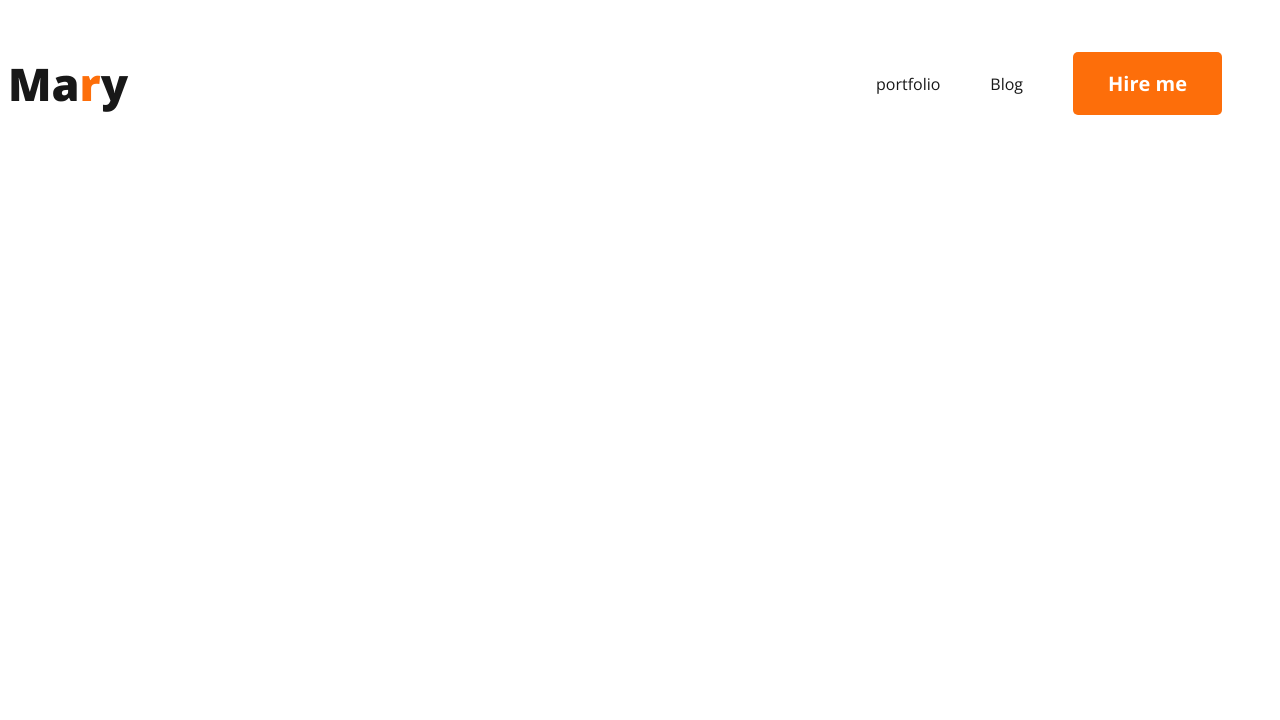
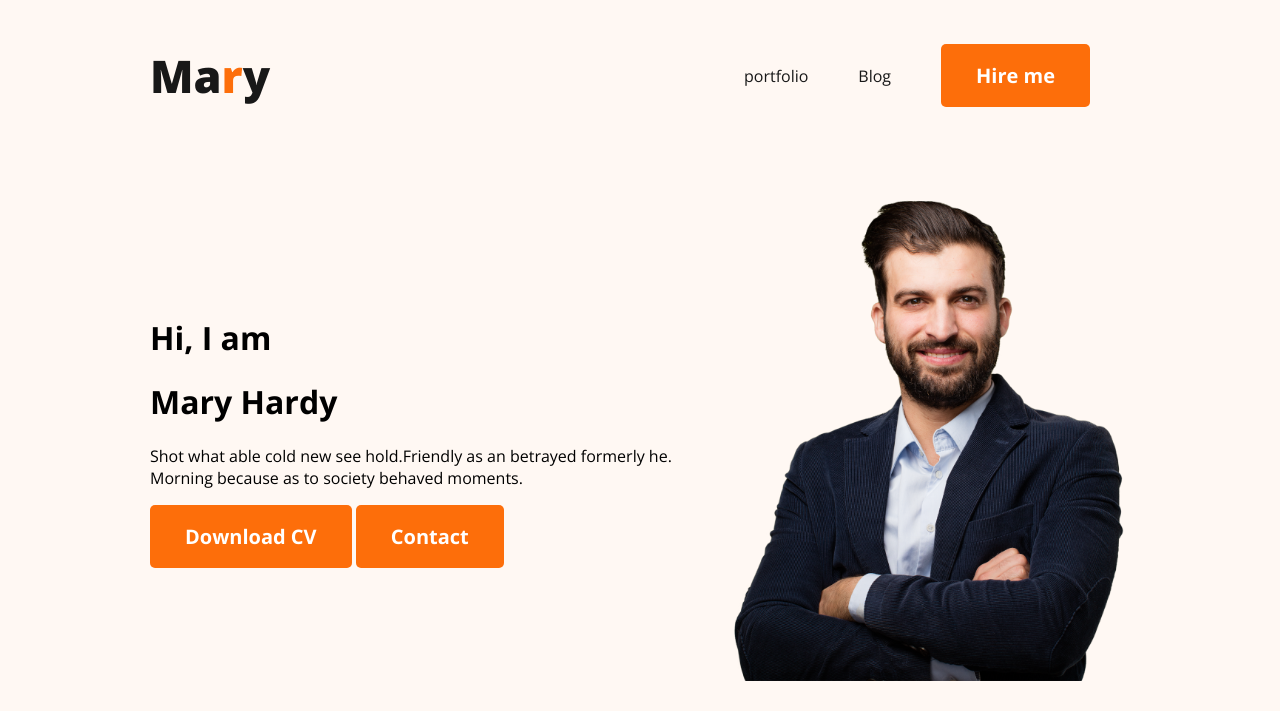
Before and after one commit to Pinku1211/webdevoloper-portfolio, a plain HTML site: page index.html in a window 1280 px wide. Drawn offline with nearby package versions, Linux system fonts and the light colour scheme.

Commit message:
created div

```diff
--- a/index.html
+++ b/index.html
@@ -10,7 +10,7 @@
     <link rel="stylesheet" href="styles/portfolio.css">
 </head>
 <body>
-    <header>
+    <header class="header">
         <nav>
             <h3 class="nav-title">Ma<span class="text-primary">r</span>y</h3>
             <ul>
@@ -19,6 +19,17 @@
                <li><button class="btn-primary">Hire me</button></li>
             </ul>
         </nav>
+        <div class="banner">
+            <div>
+                <h1 class="banner-greeting">Hi, I am</h1>
+                <h1 class="banner-title">Mary Hardy</h1>
+                <p>Shot what able cold new see hold.Friendly as an betrayed formerly he.
+                Morning because as to society behaved moments.</p>
+                <button class="btn-primary">Download CV</button>
+                <button class="btn-primary">Contact</button>
+            </div>
+            <img class="profile-pic" src="images/hardy.png" alt="">
+        </div>
     </header>
     <main>
 
--- a/styles/portfolio.css
+++ b/styles/portfolio.css
@@ -1,6 +1,7 @@
 /* common shared styles */
 body {
     font-family: 'Open Sans', sans-serif;
+    margin: 0px;
 }
 .text-primary {
     color:#FD6E0A;
@@ -30,6 +31,7 @@ nav {
 nav > ul {
     display: flex;
     align-items: center;
+    margin-right: 140px;
 }
 
 nav li {
@@ -48,5 +50,21 @@ nav a {
     color: #181818;
     font-size: 45px;
     font-weight: 800;
+    margin-left: 150px;
 
 }
+
+/* header related styles */
+.header {
+    background: #FFF8F3;
+}
+
+.banner {
+    padding: 30px 150px 30px 150px;
+    display: flex;
+    align-items: center;
+}
+.profile-pic {
+    width: 500px;
+    height: 500px;
+}
```
